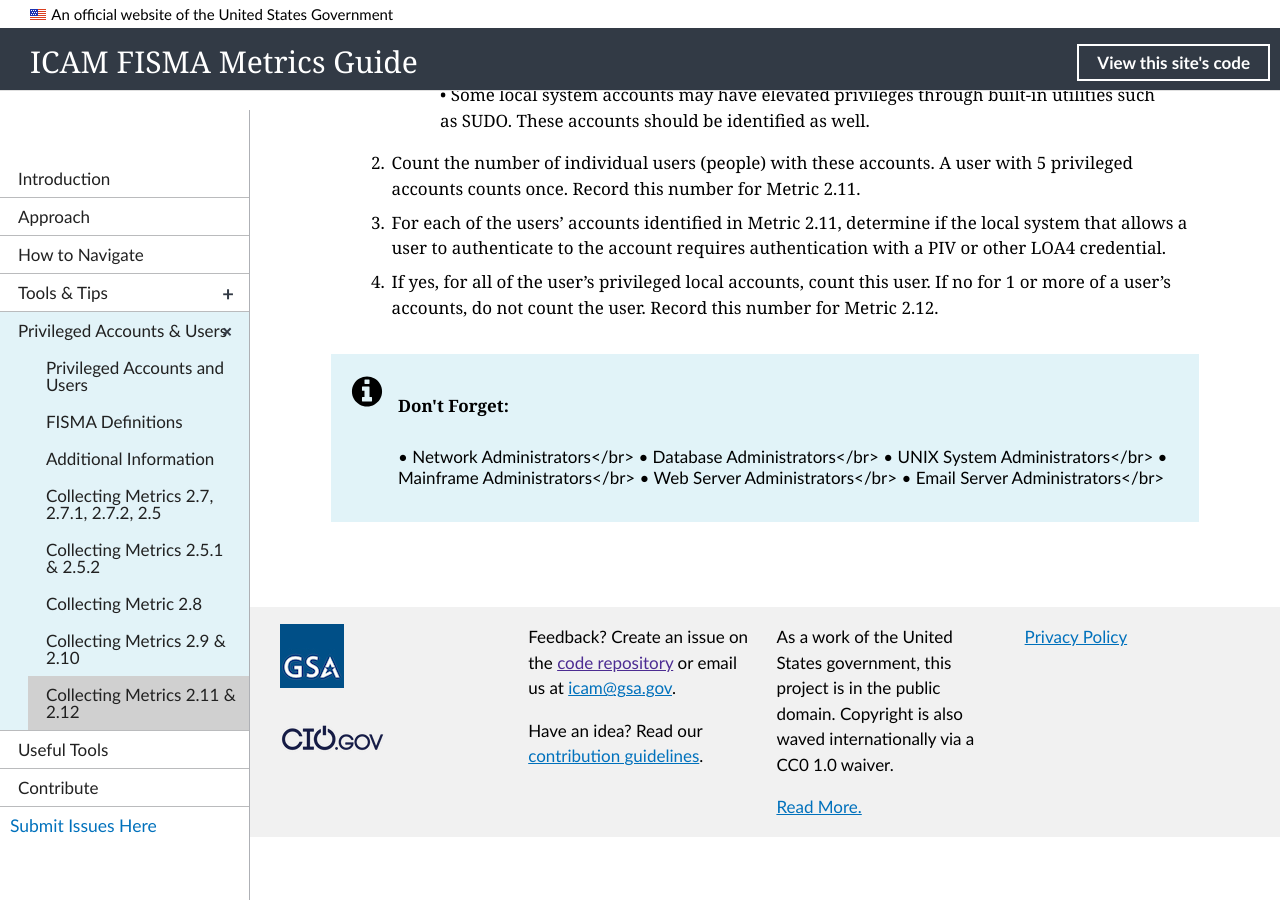
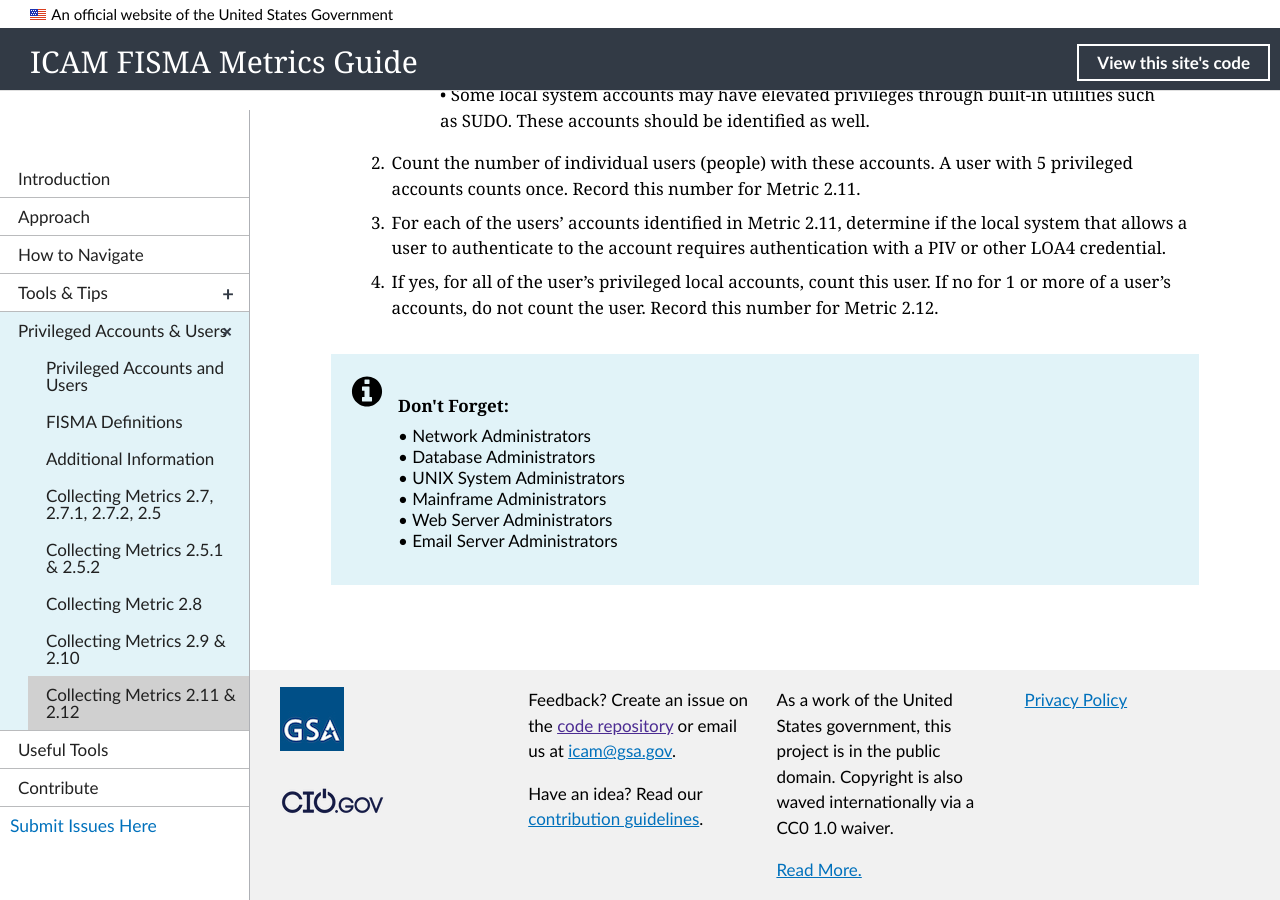
Before and after one commit to GSA/icam-fisma, a Jekyll site: the page built from _priv-mgmt/23_collection-211-212.md, in a window 1280 px wide and 900 px high, scrolled down 455 px. Built offline with Jekyll 4.4.1, drawn with Linux system fonts in a browser that asks for light colours; nearby versions of some CDN libraries; before the commit the page ends 1292 px from its top, so only the background shows below that.

Commit message:
try leading br

```diff
--- a/_priv-mgmt/23_collection-211-212.md
+++ b/_priv-mgmt/23_collection-211-212.md
@@ -18,12 +18,12 @@ collection: priv-mgmt
 <div class="usa-alert usa-alert-info">
   <div class="usa-alert-body">
     <p class="usa-alert-text"><H4>Don't Forget:</H4>
-    <br>•  Network Administrators</br>
-    •  Database Administrators</br>
-    •  UNIX System Administrators</br>
-    •  Mainframe Administrators</br>
-    •  Web Server Administrators</br>
-    •  Email Server Administrators</br>
+    •  Network Administrators
+    <br>•  Database Administrators
+    <br>•  UNIX System Administrators
+    <br>•  Mainframe Administrators
+    <br>•  Web Server Administrators
+    <br>•  Email Server Administrators
     </p>
 </div>
 </div>
```
